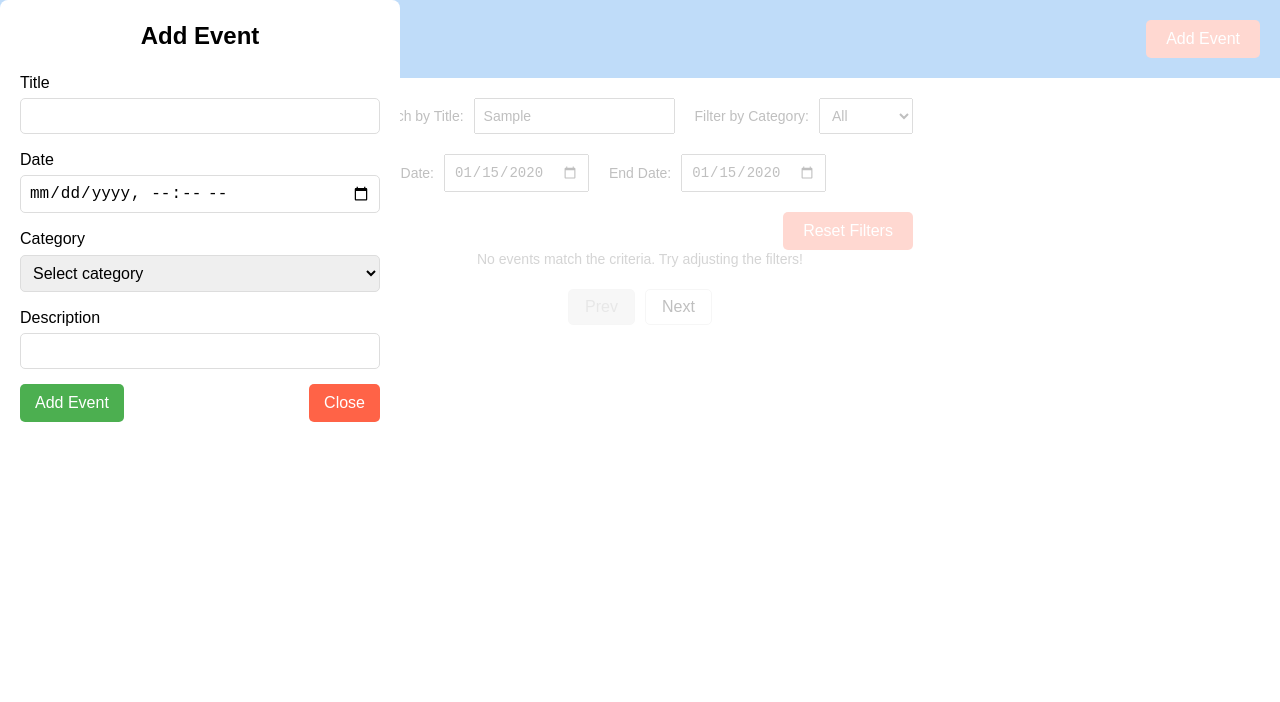
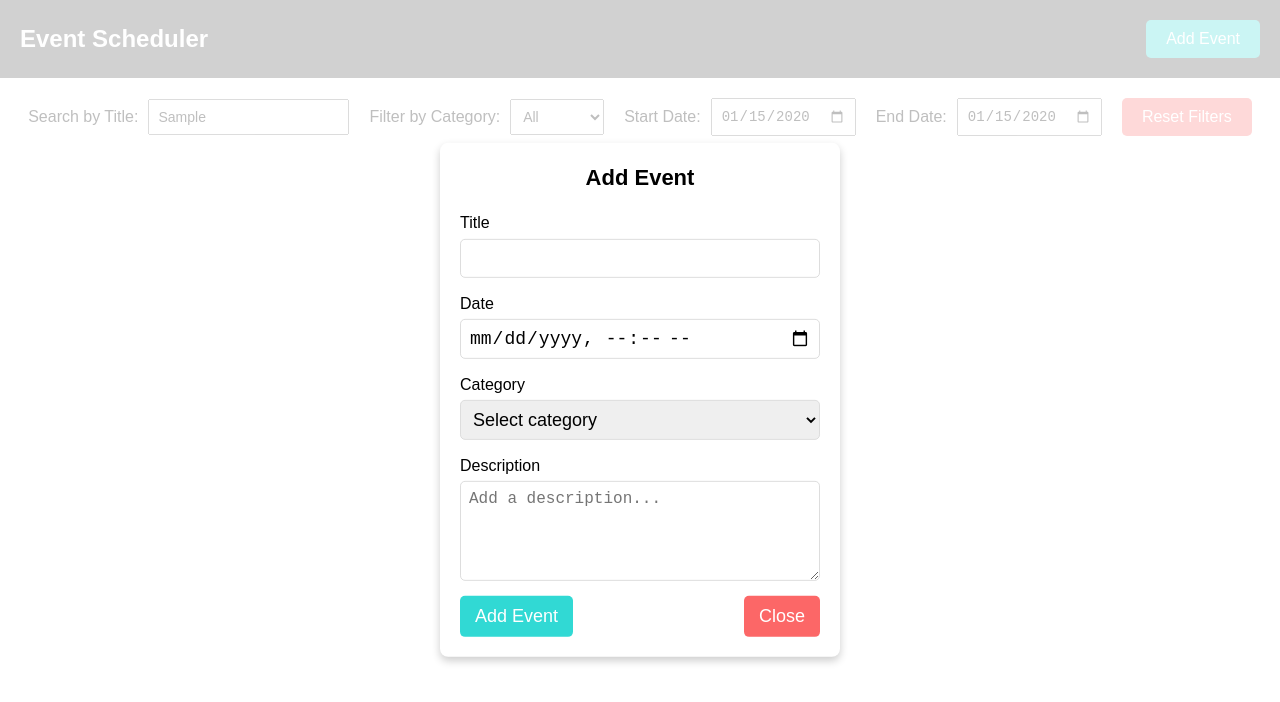
Before and after one commit to GYaskey/shift-markets-test, a React (Vite) app: page / in a window 1280 px wide. Both pictures are taken after typing "Sample", "2020-01-15", "2020-01-15" into the empty fields and a click on the button "Add Event". Shown: the top 702 px of the page. Built offline with nearby package versions, Linux system fonts and the light colour scheme.

Commit message:
fix styling

```diff
--- a/src/components/EventFilters/EventFilters.module.css
+++ b/src/components/EventFilters/EventFilters.module.css
@@ -1,8 +1,15 @@
+.eventFilters {
+  display: flex;
+  gap: 20px;
+  align-items: center;
+  margin-bottom: 20px;
+  font-size: 16px;
+}
+
 .filtersContainer {
   display: flex;
   flex-wrap: wrap;
   gap: 20px;
-  margin-bottom: 20px;
 }
 
 .filterGroup {
@@ -23,20 +30,21 @@
 .resetButtonContainer {
   display: flex;
   justify-content: flex-end;
-  width: 100%;
 }
 
 .resetButton {
   padding: 10px 20px;
-  background-color: #ff6347;
+  background-color: #fc6767;
   color: white;
   border: none;
   border-radius: 5px;
   cursor: pointer;
   font-size: 16px;
   transition: background-color 0.3s;
+  max-height: 38px;
+  min-width: 130px;
 }
 
 .resetButton:hover {
-  background-color: #ff4500;
+  background-color: #ff1313;
 }
--- a/src/components/EventFilters/EventFilters.tsx
+++ b/src/components/EventFilters/EventFilters.tsx
@@ -25,7 +25,7 @@ const EventFilters = ({
   onResetFilters,
 }: EventFiltersProps) => {
   return (
-    <div>
+    <div className={styles.eventFilters}>
       <div className={styles.filtersContainer}>
         <div className={styles.filterGroup}>
           <label>Search by Title:</label>
--- a/src/components/EventItem/EventItem.module.css
+++ b/src/components/EventItem/EventItem.module.css
@@ -1,37 +1,55 @@
 .eventItem {
   padding: 20px;
   border: 1px solid #ddd;
-  margin-bottom: 15px;
   border-radius: 8px;
+  width: 480px;
+  box-shadow: 0 2px 4px rgba(0, 0, 0, 0.1);
   background-color: #f9f9f9;
+  transition: transform 0.2s;
+
+  display: flex;
+  flex-direction: column;
+  gap: 15px;
+  position: relative;
+}
+
+.eventItem:hover {
+  transform: translateY(-5px);
 }
 
 .eventTitle {
-  font-size: 1.5rem;
-  margin-bottom: 10px;
+  font-size: 25px;
 }
 
 .eventMeta {
   display: flex;
   gap: 15px;
-  margin-bottom: 10px;
+  font-size: 18px;
 }
 
 .eventDate,
 .eventCategory {
-  font-size: 1rem;
+  font-size: 18px;
   color: #666;
 }
 
 .eventDescription {
-  margin-bottom: 15px;
-  font-size: 1rem;
+  font-size: 18px;
   color: #333;
+  display: -webkit-box;
+  line-clamp: 2;
+  -webkit-line-clamp: 2;
+  -webkit-box-orient: vertical;
+  overflow: hidden;
+  text-overflow: ellipsis;
 }
 
 .eventActions {
   display: flex;
+  flex-direction: column;
   gap: 10px;
+  position: absolute;
+  right: 20px;
 }
 
 .deleteButton,
@@ -45,19 +63,19 @@
 }
 
 .deleteButton {
-  background-color: #ff6347;
-  color: white;
+  background-color: #fc6767;
+  color: #fff;
 }
 
 .deleteButton:hover {
-  background-color: #ff4500;
+  background-color: #ff1313;
 }
 
 .editButton {
-  background-color: #4caf50;
-  color: white;
+  background-color: #31d9d4;
+  color: #fff;
 }
 
 .editButton:hover {
-  background-color: #45a049;
+  background-color: #04eae3;
 }
--- a/src/components/EventItem/EventItem.tsx
+++ b/src/components/EventItem/EventItem.tsx
@@ -1,4 +1,5 @@
 import { Event } from "../../types/Event";
+import { formatDate } from "../../utils/formatDate";
 import styles from "./EventItem.module.css";
 
 interface EventItemProps {
@@ -8,11 +9,13 @@ interface EventItemProps {
 }
 
 const EventItem = ({ event, onEdit, onDelete }: EventItemProps) => {
+  const formatedDate = formatDate(event.date);
+
   return (
     <li className={styles.eventItem}>
       <h3 className={styles.eventTitle}>{event.title}</h3>
       <div className={styles.eventMeta}>
-        <p className={styles.eventDate}>{event.date}</p>
+        <p className={styles.eventDate}>{formatedDate}</p>
         <p className={styles.eventCategory}>{event.category}</p>
       </div>
       <p className={styles.eventDescription}>{event.description}</p>
--- a/src/components/EventList/EventList.module.css
+++ b/src/components/EventList/EventList.module.css
@@ -5,20 +5,6 @@
   justify-content: center;
 }
 
-.eventItem {
-  width: 45%;
-  padding: 15px;
-  border: 1px solid #ddd;
-  border-radius: 5px;
-  box-shadow: 0 2px 4px rgba(0, 0, 0, 0.1);
-  background-color: #f9f9f9;
-  transition: transform 0.2s;
-}
-
-.eventItem:hover {
-  transform: translateY(-5px);
-}
-
 .noEventsMessage {
   text-align: center;
   color: #555;
--- a/src/components/EventModal/EventModal.module.css
+++ b/src/components/EventModal/EventModal.module.css
@@ -4,10 +4,18 @@
   border-radius: 8px;
   width: 400px;
   max-width: 100%;
+
+  position: fixed;
+  top: 50%;
+  left: 50%;
+  transform: translate(-50%, -50%);
+
+  box-shadow: 0 4px 8px rgba(0, 0, 0, 0.2);
+  z-index: 1000;
 }
 
 .modalTitle {
-  font-size: 1.5rem;
+  font-size: 22px;
   margin-bottom: 20px;
   text-align: center;
 }
@@ -30,9 +38,18 @@
 
 .inputField {
   padding: 8px;
-  font-size: 1rem;
+  font-size: 18px;
   border: 1px solid #ddd;
   border-radius: 5px;
+}
+
+.descriptionField {
+  padding: 8px;
+  font-size: 16px;
+  border: 1px solid #ddd;
+  border-radius: 5px;
+
+  height: 100px;
 }
 
 .modalActions {
@@ -44,7 +61,7 @@
 .submitButton,
 .closeButton {
   padding: 10px 15px;
-  font-size: 1rem;
+  font-size: 18px;
   border: none;
   cursor: pointer;
   border-radius: 5px;
@@ -52,16 +69,16 @@
 }
 
 .submitButton {
-  background-color: #4caf50;
+  background-color: #31d9d4;
   color: white;
 }
 
 .submitButton:hover {
-  background-color: #45a049;
+  background-color: #04eae3;
 }
 
 .closeButton {
-  background-color: #ff6347;
+  background-color: #fc6767;
   color: white;
 }
 
--- a/src/components/EventModal/EventModal.tsx
+++ b/src/components/EventModal/EventModal.tsx
@@ -112,11 +112,11 @@ const EventModal = ({ isOpen, onClose, eventToEdit }: EventModalProps) => {
         </div>
         <div className={styles.inputGroup}>
           <label className={styles.inputLabel}>Description</label>
-          <input
-            type="text"
-            className={styles.inputField}
+          <textarea
+            className={styles.descriptionField}
             value={description}
             onChange={(e) => setDescription(e.target.value)}
+            placeholder="Add a description..."
           />
         </div>
         <div className={styles.modalActions}>
--- a/src/components/Header/Header.module.css
+++ b/src/components/Header/Header.module.css
@@ -3,7 +3,7 @@
   justify-content: space-between;
   align-items: center;
   padding: 20px;
-  background-color: #0073e6;
+  background-color: #484848;
   color: white;
 }
 
@@ -14,7 +14,7 @@
 
 .header button {
   padding: 10px 20px;
-  background-color: #ff6347;
+  background-color: #31d9d4;
   color: white;
   border: none;
   border-radius: 5px;
@@ -24,5 +24,5 @@
 }
 
 .header button:hover {
-  background-color: #ff4500;
+  background-color: #04eae3;
 }
--- a/src/utils/formatDate.ts
+++ b/src/utils/formatDate.ts
@@ -0,0 +1,11 @@
+export const formatDate = (isoDate: string): string => {
+  const date = new Date(isoDate);
+  const options: Intl.DateTimeFormatOptions = {
+    day: "2-digit",
+    month: "short",
+    year: "numeric",
+    hour: "2-digit",
+    minute: "2-digit",
+  };
+  return date.toLocaleDateString("en-GB", options).replace(",", "");
+};
```
Also changed, not shown: src/utils/checkOverlap.ts (deleted).
